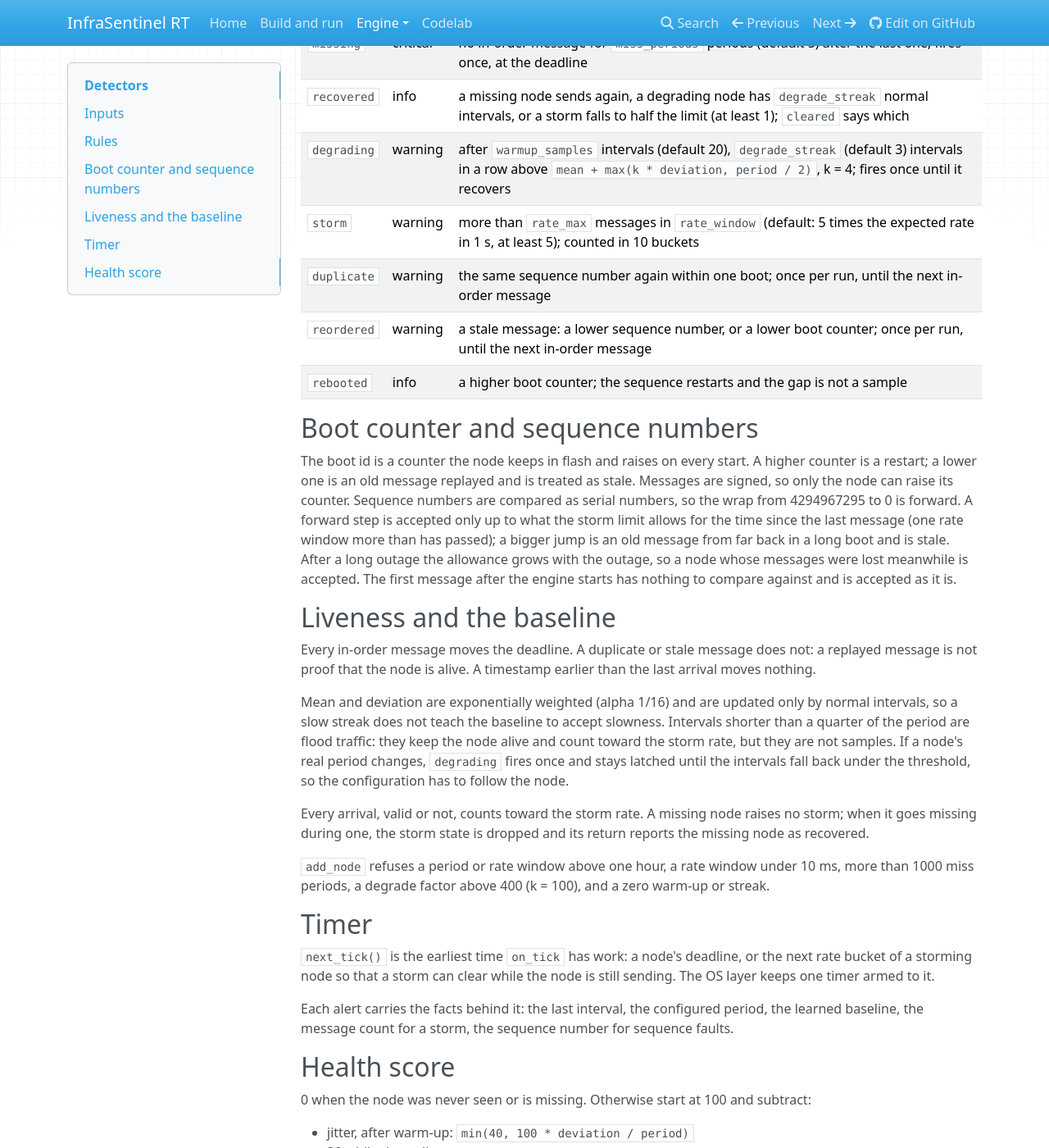
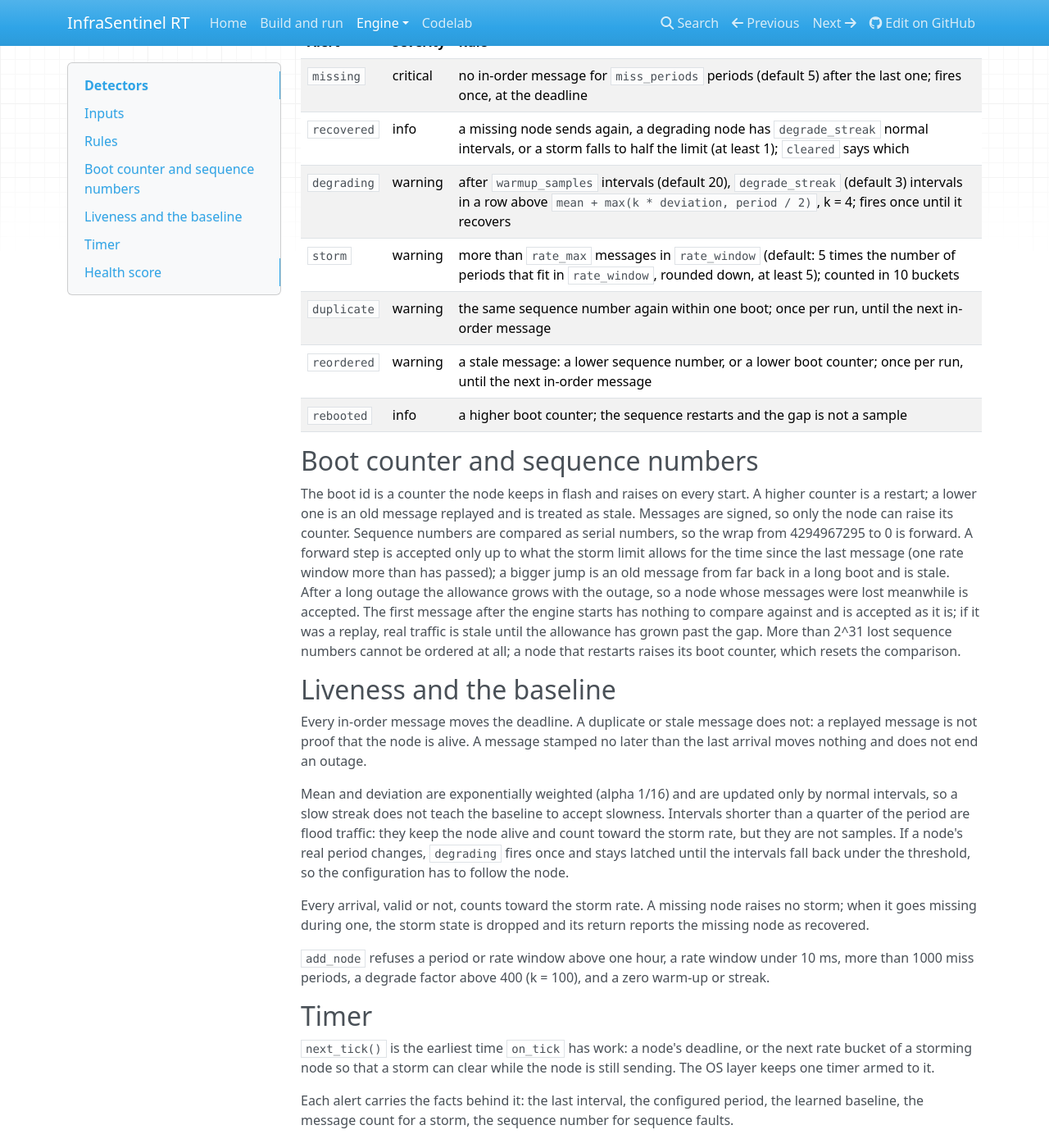
Before and after one commit to nikolareljin/infrasentinel-rt, an MkDocs documentation site: the page built from docs/engine/detectors.md, in a window 1280 px wide and 1400 px high, scrolled down 487 px. Shown: the whole window at 82% size. Built offline with MkDocs 1.6.1, drawn with Linux system fonts in a browser that asks for light colours; nearby versions of some CDN libraries; some of the changed text lies outside the part shown.

Commit message:
fix(engine): early-stamped messages never end an outage; full serial allowance

```diff
--- a/docs/engine/detectors.md
+++ b/docs/engine/detectors.md
@@ -7,6 +7,8 @@ on QNX it comes from the timer pulse and the arrival stamp, on Linux from
 fixed-size state record; the library allocates nothing after construction.
 
 ## Inputs
+
+Time (`now`) is monotonic nanoseconds, never negative.
 
 | Call | When |
 |---|---|
@@ -20,7 +22,7 @@ fixed-size state record; the library allocates nothing after construction.
 | `missing` | critical | no in-order message for `miss_periods` periods (default 5) after the last one; fires once, at the deadline |
 | `recovered` | info | a missing node sends again, a degrading node has `degrade_streak` normal intervals, or a storm falls to half the limit (at least 1); `cleared` says which |
 | `degrading` | warning | after `warmup_samples` intervals (default 20), `degrade_streak` (default 3) intervals in a row above `mean + max(k * deviation, period / 2)`, k = 4; fires once until it recovers |
-| `storm` | warning | more than `rate_max` messages in `rate_window` (default: 5 times the expected rate in 1 s, at least 5); counted in 10 buckets |
+| `storm` | warning | more than `rate_max` messages in `rate_window` (default: 5 times the number of periods that fit in `rate_window`, rounded down, at least 5); counted in 10 buckets |
 | `duplicate` | warning | the same sequence number again within one boot; once per run, until the next in-order message |
 | `reordered` | warning | a stale message: a lower sequence number, or a lower boot counter; once per run, until the next in-order message |
 | `rebooted` | info | a higher boot counter; the sequence restarts and the gap is not a sample |
@@ -36,13 +38,17 @@ allows for the time since the last message (one rate window more than has
 passed); a bigger jump is an old message from far back in a long boot and is
 stale. After a long outage the allowance grows with the outage, so a node
 whose messages were lost meanwhile is accepted. The first message after the
-engine starts has nothing to compare against and is accepted as it is.
+engine starts has nothing to compare against and is accepted as it is; if it
+was a replay, real traffic is stale until the allowance has grown past the
+gap. More than 2^31 lost sequence numbers cannot be ordered at all; a node
+that restarts raises its boot counter, which resets the comparison.
 
 ## Liveness and the baseline
 
 Every in-order message moves the deadline. A duplicate or stale message does
-not: a replayed message is not proof that the node is alive. A timestamp
-earlier than the last arrival moves nothing.
+not: a replayed message is not proof that the node is alive. A message
+stamped no later than the last arrival moves nothing and does not end an
+outage.
 
 Mean and deviation are exponentially weighted (alpha 1/16) and are updated
 only by normal intervals, so a slow streak does not teach the baseline to
```
Also changed, not shown: 2 other files.
